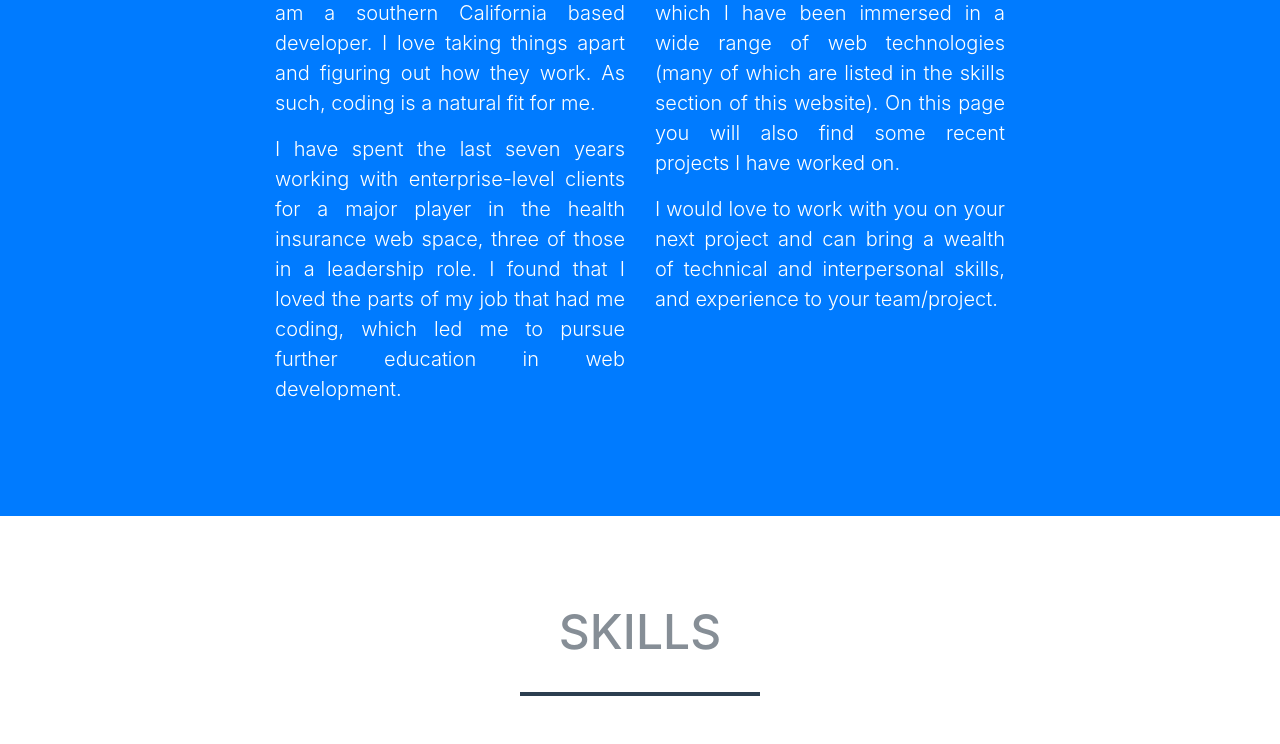
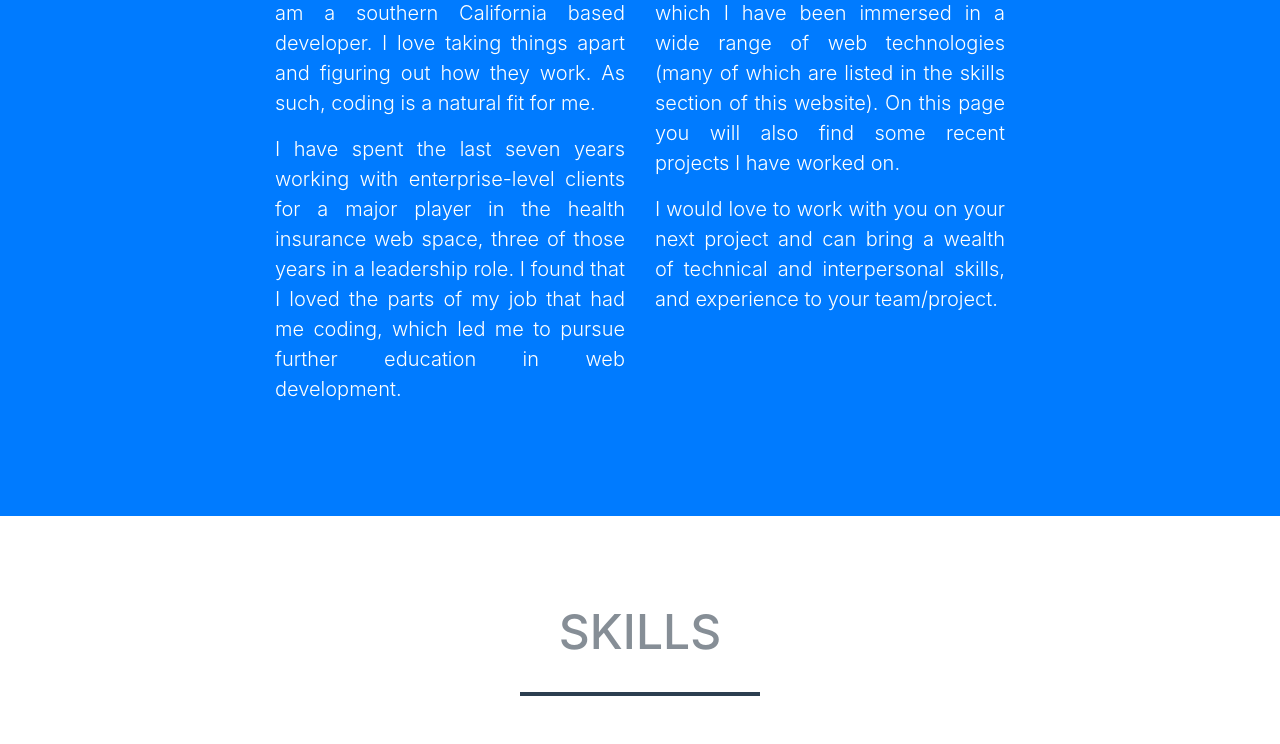
Before and after one commit to sloumdrone/portfolio, a website with bundled scripts: page index.html in a window 1280 px wide. Shown: the part 1620-2364 px from the top of the page. Built offline with nearby package versions, Linux system fonts and the light colour scheme.

Commit message:
One more text change

```diff
--- a/index.html
+++ b/index.html
@@ -124,7 +124,7 @@
         <div class="row">
           <div class="col-lg-4 ml-auto">
             <p class="lead about-text">Greetings! My name is Brian Evans. I am a southern California based developer. I love taking things apart and figuring out how they work. As such, coding is a natural fit for me.</p>
-            <p class="lead about-text">I have spent the last seven years working with enterprise-level clients for a major player in the health insurance web space, three of those in a leadership role. I found that I loved the parts of my job that had me coding, which led me to pursue further education in web development.</p>
+            <p class="lead about-text">I have spent the last seven years working with enterprise-level clients for a major player in the health insurance web space, three of those years in a leadership role. I found that I loved the parts of my job that had me coding, which led me to pursue further education in web development.</p>
           </div>
           <div class="col-lg-4 mr-auto">
             <p class="lead about-text">It has been a fascinating journey in which I have been immersed in a wide range of web technologies (many of which are listed in the skills section of this website). On this page you will also find some recent projects I have worked on.</p>
```
